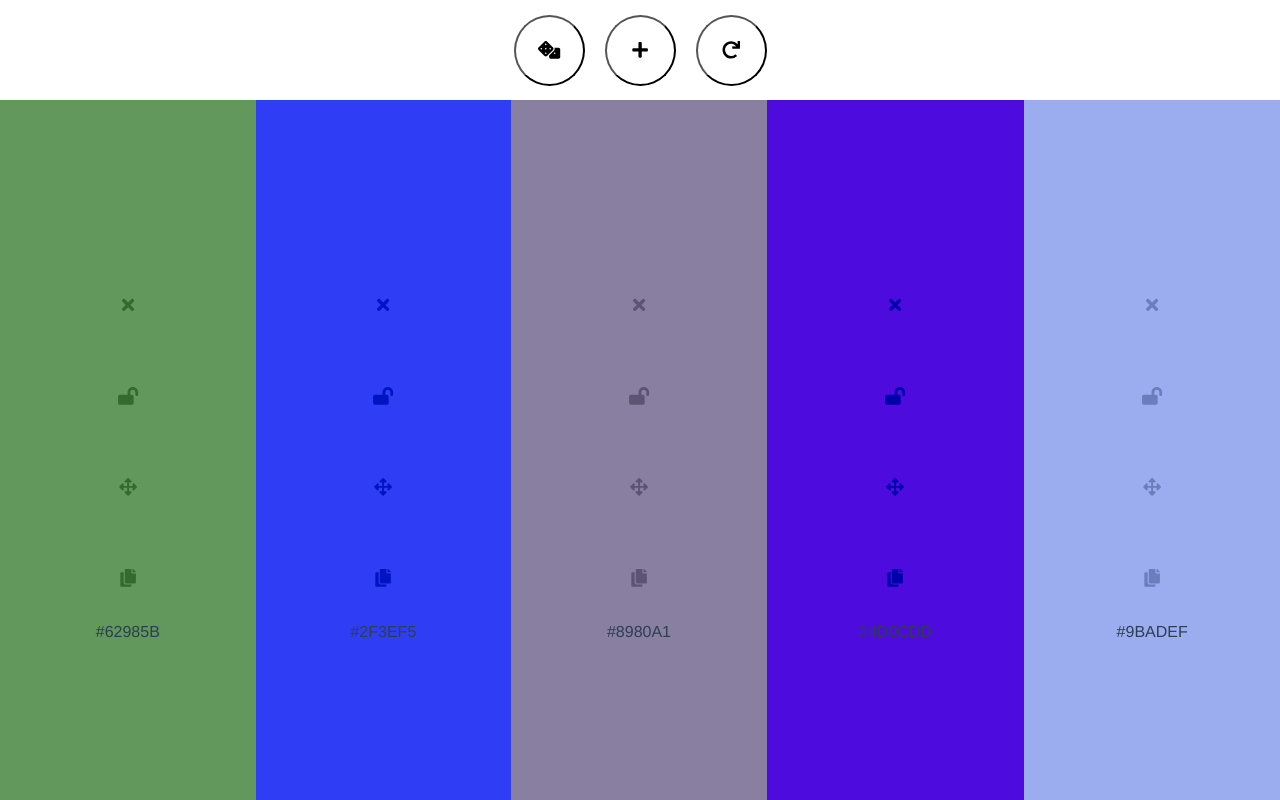
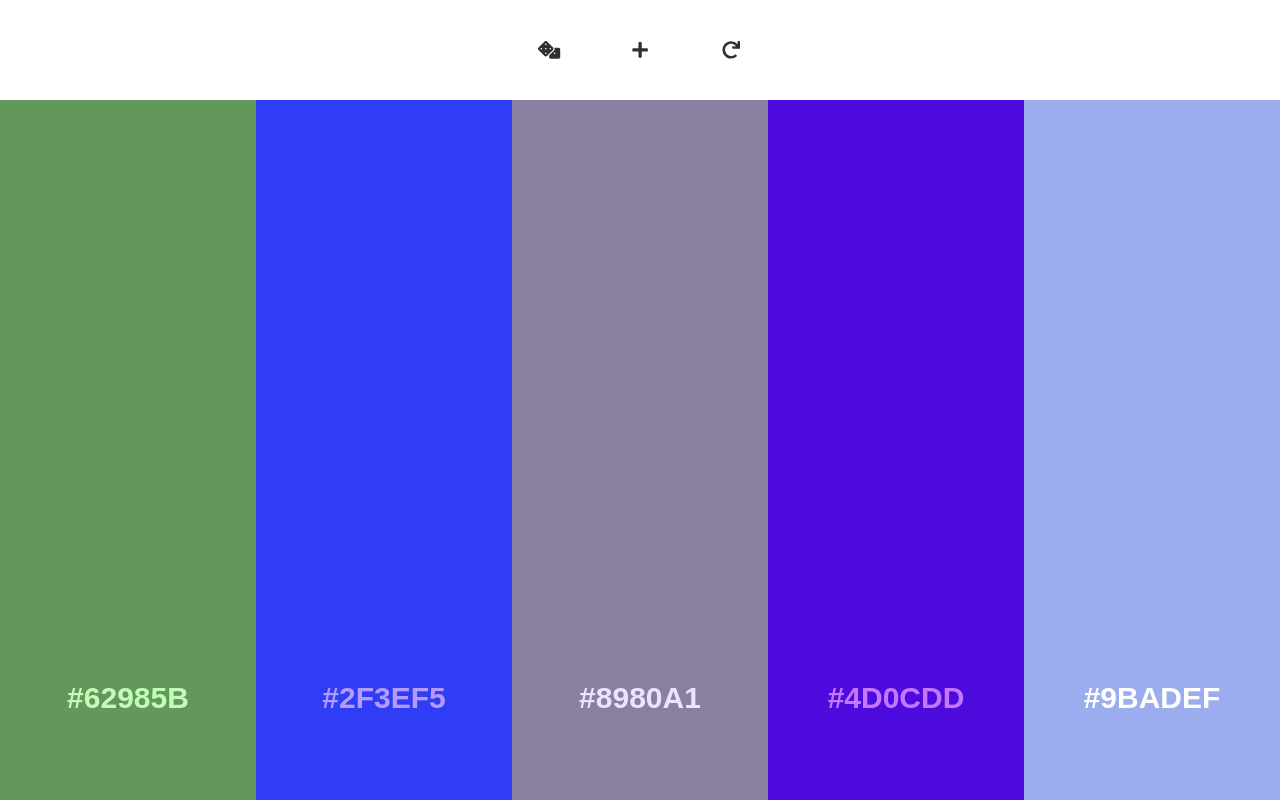
Before and after one commit to umlautonmuller/colors, a Vue app: page / in a window 1280 px wide. Built offline with nearby package versions, Linux system fonts and the light colour scheme.

Commit message:
Added transitions, adaptive icon color, etc

```diff
--- a/src/components/Color.vue
+++ b/src/components/Color.vue
@@ -1,35 +1,76 @@
 <template>
-  <div class="color-column" :style="{ backgroundColor: color.base }">
-    <div class="toolbar">
-      <icon-button :color="color.darken" :borderColor="'transparent'" @click.native="close" icon="times"></icon-button>
-      <icon-button :color="color.darken" :borderColor="'transparent'" @click.native="lock" :icon="locked ? 'lock' : 'lock-open'"></icon-button>
-      <icon-button :color="color.darken" :borderColor="'transparent'" icon="arrows-alt"></icon-button>
-      <icon-button :color="color.darken" :borderColor="'transparent'" @click.native="copy" icon="copy"></icon-button>
+  <div
+    class="color-column"
+    :style="{ backgroundColor: color }"
+    v-on:mouseover="hover = true"
+    v-on:mouseleave="hover = false"
+  >
+    <div class="toolbar" v-show="hover" ref="toolbar">
+      <icon-button
+        :color="foregroundColor"
+        :colorHover="backgroundColor"
+        @click.native="close"
+        v-show="canClose"
+        icon="times"
+      ></icon-button>
+      <color-picker
+        :color="foregroundColor"
+        :colorHover="backgroundColor"
+        @change="updateColor"
+      ></color-picker>
+      <icon-button
+        :color="foregroundColor"
+        :colorHover="backgroundColor"
+        @click.native="lock"
+        :icon="locked ? 'lock' : 'lock-open'"
+      ></icon-button>
+      <icon-button
+        :color="foregroundColor"
+        :colorHover="backgroundColor"
+        icon="arrows-alt"
+      ></icon-button>
+      <icon-button
+        :color="foregroundColor"
+        :colorHover="backgroundColor"
+        @click.native="copy"
+        icon="copy"
+      ></icon-button>
     </div>
-    <div>
-      {{ color.base }}
-    </div>
+    <input
+      v-model="color"
+      placeholder="color"
+      :style="{ color: foregroundColor }"
+    />
   </div>
 </template>
 
 <script>
 import Vue from "vue";
-import chroma from 'chroma-js';
+import chroma from "chroma-js";
+import ColorPicker from "@/components/ui/ColorPicker.vue";
 
 export default Vue.extend({
+  components: {
+    ColorPicker,
+  },
   data() {
     return {
-      color: {
-        base: undefined,
-        darken: undefined,
-        brighten: undefined
-      },
+      color: undefined,
+      newColor: undefined,
+      foregroundColor: undefined,
+      backgroundColor: undefined,
+      bright: false,
       locked: false,
+      hover: false,
     };
   },
   props: {
     id: {
-      type: String
+      type: String,
+    },
+    canClose: {
+      type: Boolean,
+      default: true,
     }
   },
   methods: {
@@ -44,26 +85,61 @@ export default Vue.extend({
     },
     randomize() {
       if (!this.locked) {
-        this.color.base = this.getRandomHex();
-        this.color.darken = chroma(this.color.base).darken().hex()
-        this.color.brighten = chroma(this.color.base).brighten().hex()
+        this.color = this.getRandomHex();
       }
     },
     close() {
-      this.$emit('close', this.id)
-      this.$destroy()
-      this.$el.remove()
+      this.$emit("close", this.id);
+
+      //this.$destroy()
+      //this.$el.remove()
     },
     lock() {
-      this.locked = !this.locked
+      this.locked = !this.locked;
+      if (this.locked === true) {
+        this.$emit('lock', this.id)
+      }
     },
     copy() {
-      console.log(window.navigator.clipboard)
-      window.navigator.clipboard.writeText(this.color.base)
-    }
+      console.log(window.navigator.clipboard);
+      window.navigator.clipboard.writeText(this.color);
+    },
+    updateColor(newColor) {
+      this.color = newColor;
+    },
+    checkLuminance() {
+      if (chroma(this.color).luminance() > 0.5) {
+        this.bright = true;
+      } else {
+        this.bright = false;
+      }
+    },
+    brighten() {
+      return chroma(this.color).brighten(2).hex();
+    },
+    darken() {
+      return chroma(this.color).darken(2).hex();
+    },
+  },
+  watch: {
+    color() {
+      if (this.bright) {
+        this.foregroundColor = this.darken();
+        this.backgroundColor = this.brighten();
+      } else {
+        this.foregroundColor = this.brighten();
+        this.backgroundColor = this.darken();
+      }
+    },
   },
   created() {
     this.randomize();
+  },
+  beforeDestroy() {
+    this.$refs.toolbar.remove();
+  },
+  updated() {
+    this.checkLuminance();
   },
 });
 </script>
@@ -71,10 +147,12 @@ export default Vue.extend({
 <style lang="scss">
 .color-column {
   display: flex;
-  flex-grow: 8;
+  flex-grow: 1;
   flex-direction: column;
   align-items: center;
-  justify-content: center;
+  justify-content: flex-end;
+  width: 0px;
+  transition: width 1s ease-in-out;
 
   .toolbar {
     display: flex;
@@ -86,5 +164,18 @@ export default Vue.extend({
       margin: 10px 0px;
     }
   }
+  > input {
+    border: none;
+    margin: 80px 0px;
+    width: 100%;
+    text-align: center;
+    border-radius: 10px;
+    padding: 5px;
+    font-size: 30px;
+    font-weight: 600;
+    outline: none;
+    text-transform: uppercase;
+    background-color: transparent;
+  }
 }
 </style>
--- /dev/null
+++ b/src/components/ui/ColorPicker.vue
@@ -0,0 +1,59 @@
+<template>
+  <div class="color-picker">
+    <icon-button
+      :color="color"
+      :colorHover="colorHover"
+      icon="palette"
+      @click.native="trigger"
+    ></icon-button>
+    <input
+      class="color-picker-input"
+      type="color"
+      name="color-picker-input"
+      ref="input"
+      :value="color"
+      @input="updateColor($event.target.value)"
+    />
+  </div>
+</template>
+
+<script>
+import Vue from "vue";
+import { v4 as uuidv4 } from "uuid";
+
+export default Vue.extend({
+  data() {
+    return {
+      id: uuidv4(),
+    };
+  },
+
+  props: {
+    color: {
+      type: String,
+      default: "#000000",
+    },
+    colorHover: {
+      type: String,
+      default: "#ffffff",
+    },
+  },
+
+  methods: {
+    trigger() {
+      this.$refs.input.click();
+    },
+    updateColor(newColor) {
+      this.$emit("change", newColor);
+    },
+  },
+});
+</script>
+
+<style>
+.color-picker-input {
+  width: 0px;
+  height: 0px;
+  visibility: hidden;
+}
+</style>
--- a/src/components/ui/IconButton.vue
+++ b/src/components/ui/IconButton.vue
@@ -1,47 +1,59 @@
 <template>
-  <button :style="{borderColor}" class="icon-button">
+  <button class="icon-button" :style="styleObject">
     <div class="icon-wrapper">
-      <fa-icon size="lg" :icon="icon" fixed-width :style="{color}"></fa-icon>
+      <fa-icon size="lg" :icon="icon" fixed-width :style="{ color }"></fa-icon>
     </div>
   </button>
 </template>
 
 <script>
-import Vue from 'vue'
-import chroma from 'chroma-js';
+import Vue from "vue";
+import chroma from "chroma-js";
 
 export default Vue.extend({
-  name: 'IconButton',
+  name: "IconButton",
   data() {
     return {
       darken: chroma(this.color).darken(),
       brighten: chroma(this.color).brighten(),
-    }
+    };
   },
   props: {
     icon: {
       type: String,
-      default: "times"
+      default: "times",
     },
     color: {
       type: String,
-      default: '#000000'
+      default: "#000000",
     },
-    borderColor: {
+    colorHover: {
       type: String,
-      default: '#000000'
-    }
-  }
-})
+      default: "#ffffff",
+    },
+  },
+  computed: {
+    styleObject: function () {
+      return {
+        "--color-hover": this.colorHover,
+      };
+    },
+  },
+});
 </script>
 
 <style lang="scss">
+:root {
+  --color-hover: #ffffff;
+}
+
 .icon-button {
   padding: 16px;
   background: transparent;
   cursor: pointer;
-    transition: background-color 0.5s ease;
+  transition: background-color 0.5s ease-out;
   border-radius: 400px;
+  border-color: transparent;
 
   > .icon-wrapper {
     height: 35px;
@@ -57,7 +69,8 @@ export default Vue.extend({
 }
 
 .icon-button:hover {
-    backdrop-filter: brightness(150%);
+  /* backdrop-filter: brightness(150%); */
+  background-color: var(--color-hover);
 
   > svg {
     transform: scale(130%);
--- a/src/plugins/font-awesome.js
+++ b/src/plugins/font-awesome.js
@@ -1,8 +1,28 @@
-import Vue from 'vue';
-import { library } from '@fortawesome/fontawesome-svg-core';
-import { faLock, faLockOpen, faCopy, faTimes, faArrowsAlt, faPlus, faRedo, faDice } from '@fortawesome/free-solid-svg-icons';
-import { FontAwesomeIcon } from '@fortawesome/vue-fontawesome'
+import Vue from "vue";
+import { library } from "@fortawesome/fontawesome-svg-core";
+import {
+  faLock,
+  faLockOpen,
+  faCopy,
+  faTimes,
+  faArrowsAlt,
+  faPlus,
+  faRedo,
+  faDice,
+  faPalette,
+} from "@fortawesome/free-solid-svg-icons";
+import { FontAwesomeIcon } from "@fortawesome/vue-fontawesome";
 
-library.add(faLock, faLockOpen, faCopy, faTimes, faArrowsAlt, faPlus, faRedo, faDice)
+library.add(
+  faLock,
+  faLockOpen,
+  faCopy,
+  faTimes,
+  faArrowsAlt,
+  faPlus,
+  faRedo,
+  faDice,
+  faPalette
+);
 
-Vue.component('fa-icon', FontAwesomeIcon)
+Vue.component("fa-icon", FontAwesomeIcon);
--- a/src/plugins/ui-kit.js
+++ b/src/plugins/ui-kit.js
@@ -1,4 +1,4 @@
-import Vue from 'vue';
-import IconButton from '@/components/ui/IconButton.vue'
+import Vue from "vue";
+import IconButton from "@/components/ui/IconButton.vue";
 
-Vue.component('icon-button', IconButton)
+Vue.component("icon-button", IconButton);
--- a/src/views/Home.vue
+++ b/src/views/Home.vue
@@ -1,20 +1,43 @@
 <template>
   <section class="home">
     <header>
-      <icon-button @click.native="randomize" icon="dice"></icon-button>
-      <icon-button @click.native="increment" icon="plus"></icon-button>
-      <icon-button @click.native="clear" icon="redo"></icon-button>
+      <icon-button
+        :color="'#303030'"
+        :colorHover="'#CCCCCC'"
+        @click.native="randomize"
+        icon="dice"
+      ></icon-button>
+      <icon-button
+        :color="'#303030'"
+        :colorHover="'#CCCCCC'"
+        @click.native="increment"
+        icon="plus"
+      ></icon-button>
+      <icon-button
+        :color="'#303030'"
+        :colorHover="'#CCCCCC'"
+        @click.native="clear"
+        icon="redo"
+      ></icon-button>
     </header>
-    <div>
-      <v-color :id="id" @close="deleteColumn" v-for="id of palette.colors" :key="id" ref="columns"/>
-    </div>
+    <transition-group name="list" tag="div">
+      <v-color
+        :id="id"
+        @close="deleteColumn"
+        @lock="sendToFront"
+        v-for="id of palette.colors"
+        :key="id"
+        ref="columns"
+        :canClose="canClose"
+      />
+    </transition-group>
   </section>
 </template>
 
 <script>
 import Vue from "vue";
 import Color from "@/components/Color.vue";
-import { v4 as uuidv4 } from 'uuid';
+import { v4 as uuidv4 } from "uuid";
 
 export default Vue.extend({
   name: "Home",
@@ -28,12 +51,15 @@ export default Vue.extend({
         originals: [],
         size: 5,
       },
+      lockedColumn: [undefined],
     };
   },
   methods: {
     increment() {
-      this.palette.size++;
-      this.palette.colors.push(uuidv4())
+      if (this.palette.size < 8) {
+        this.palette.size++;
+        this.palette.colors.push(uuidv4());
+      }
     },
     decrement() {
       this.palette.size--;
@@ -43,7 +69,7 @@ export default Vue.extend({
 
       this.palette.colors = locked.map((component) => component.id);
 
-      while(this.palette.colors.length < 5) {
+      while (this.palette.colors.length < 5) {
         this.palette.colors.push(uuidv4());
       }
 
@@ -53,14 +79,32 @@ export default Vue.extend({
       this.$refs.columns.map((component) => component.randomize());
     },
     deleteColumn(id) {
-      this.palette.size--;
-      const position = this.palette.colors.indexOf(id)
-      this.palette.colors.splice(position, 1)
+      if (this.palette.size > 3) {
+        this.decrement()
+        const position = this.palette.colors.indexOf(id);
+        this.palette.colors.splice(position, 1);
+      }
+    },
+    sendToFront(id) {
+      const position = this.palette.colors.indexOf(id);
+      this.lockedColumn = this.palette.colors.splice(position, 1)
+      this.palette.colors.unshift(this.lockedColumn[0])
+    },
+  },
+  computed: {
+    canClose: function () {
+      if (this.palette.size <= 3) {
+        return false
+      } else {
+        return true
+      }
     }
   },
   created() {
-    this.palette.colors = Array.from({length: this.palette.size}, () => uuidv4())
-  }
+    this.palette.colors = Array.from({ length: this.palette.size }, () =>
+      uuidv4()
+    );
+  },
 });
 </script>
 
@@ -83,10 +127,22 @@ section.home {
   }
 
   > div {
-    flex-grow: 8;
+    flex-grow: 1;
     display: flex;
     justify-content: center;
     align-items: stretch;
+    overflow: hidden;
   }
 }
+
+.list-move {
+  transition: transform 1s;
+}
+.list-enter-active,
+.list-leave-active {
+  transition: flex-grow 0.5s;
+}
+.list-enter, .list-leave-active  /* .list-leave-active below version 2.1.8 */ {
+  flex-grow: 0;
+}
 </style>
```
Lines whose indentation alone changed are shown as unchanged.
